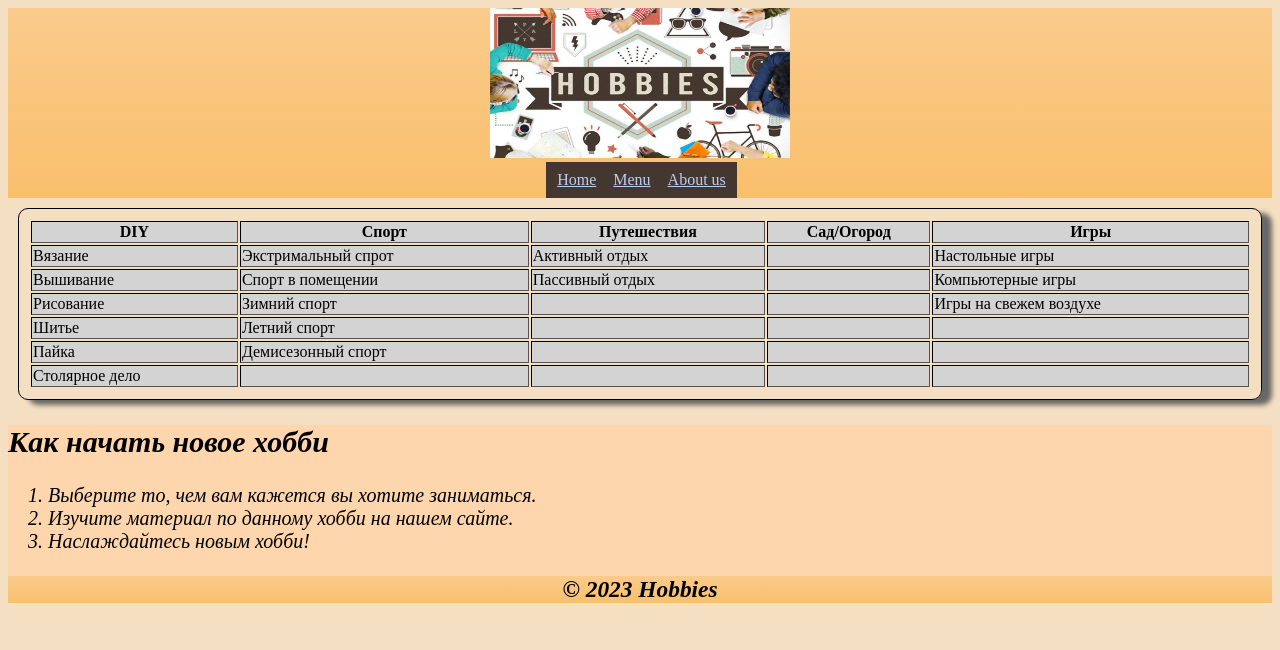
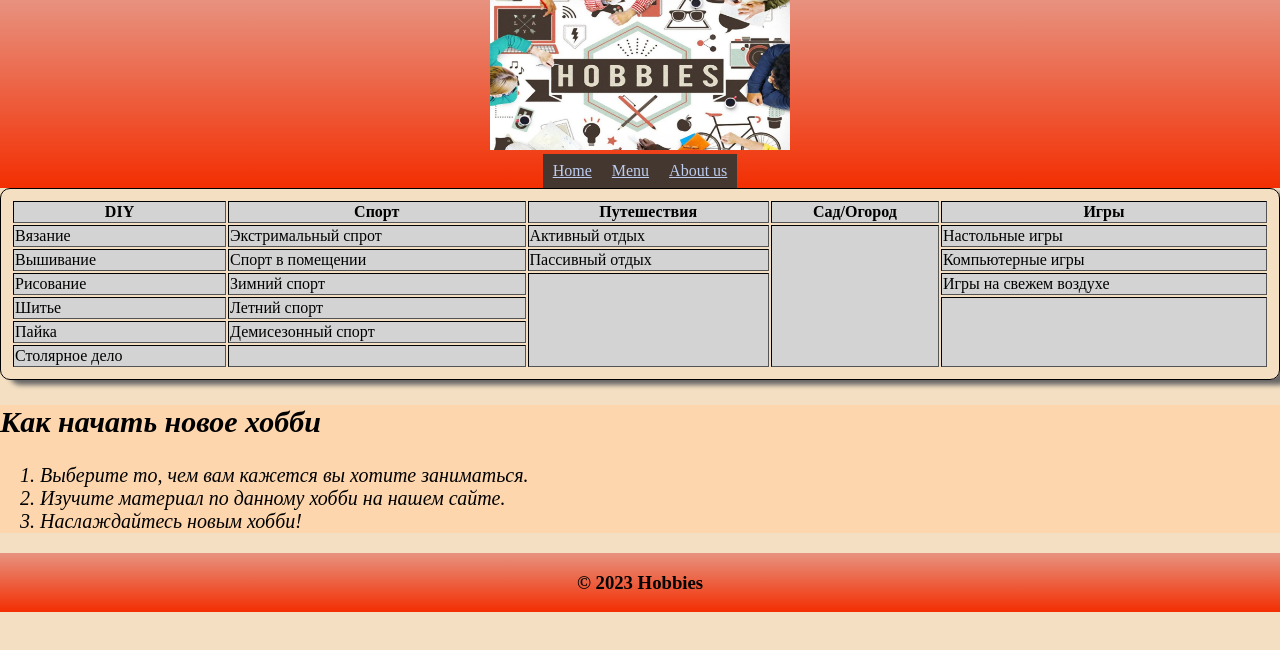
Before and after one commit to Reasoke/Hobbies_Site, a plain HTML site: page menu.html in a window 1280 px wide. Drawn offline with Linux system fonts and the light colour scheme.

Commit message:
Grid modification

```diff
--- a/menu.html
+++ b/menu.html
@@ -1,5 +1,6 @@
 <!DOCTYPE html>
 <html lang="en">
+
 <head>
     <meta charset="UTF-8">
     <meta http-equiv="X-UA-Compatible" content="IE=edge">
@@ -7,12 +8,14 @@
     <title>Hobbies</title>
     <link href="style/style.css" rel="stylesheet">
 </head>
+
 <body>
-    <div>
+    <div class="container">
+
         <div class="header">
             <header>
                 <div>
-                    <img id="logo" src="pics/logo.jpeg">
+                    <img class="block-header_elem-logo_mod-layout" src="pics/logo.jpeg">
                 </div>
             </header>
 
@@ -35,8 +38,8 @@
             </div>
         </div>
 
-        <main id="mainTable">
-            <table border="4">
+        <main class="main">
+            <table class="block-main_elem-mainTable_mod-padding" border="4">
                 <thead>
                     <tr>
                         <th>DIY</th>
@@ -51,48 +54,36 @@
                         <td>Вязание</td>
                         <td>Экстримальный спрот</td>
                         <td>Активный отдых</td>
-                        <td></td>
+                        <td rowspan="6"></td>
                         <td>Настольные игры</td>
                     </tr>
                     <tr>
                         <td>Вышивание</td>
                         <td>Спорт в помещении</td>
                         <td>Пассивный отдых</td>
-                        <td></td>
                         <td>Компьютерные игры</td>
                     </tr>
                     <tr>
                         <td>Рисование</td>
                         <td>Зимний спорт</td>
-                        <td></td>
-                        <td></td>
+                        <td rowspan="4"></td>
                         <td>Игры на свежем воздухе</td>
                     </tr>
                     <tr>
                         <td>Шитье</td>
                         <td>Летний спорт</td>
-                        <td></td>
-                        <td></td>
-                        <td></td>
+                        <td rowspan="3"></td>
                     </tr>
                     <tr>
                         <td>Пайка</td>
                         <td>Демисезонный спорт</td>
-                        <td></td>
-                        <td></td>
-                        <td></td>
                     </tr>
                     <tr>
                         <td>Столярное дело</td>
                         <td></td>
-                        <td></td>
-                        <td></td>
-                        <td></td>
                     </tr>
                 </tdody>
             </table>
-        </main>
-
             <article class="usefulInf">
                 <h2>Как начать новое хобби</h2>
                 <ol>
@@ -100,10 +91,16 @@
                     <li>Изучите материал по данному хобби на нашем сайте.</li>
                     <li>Наслаждайтесь новым хобби!</li>
                 </ol>
+
+            </article>
+        </main>
+
         <footer class="footer">
-                <p><h3>© 2023 Hobbies</h3></p>
+            <p>
+            <h3>© 2023 Hobbies</h3>
+            </p>
         </footer>
-        </article>
     </div>
 </body>
+
 </html>
--- a/style/style.css
+++ b/style/style.css
@@ -1,34 +1,61 @@
 body {
     background-color: #F4DFC2;
+    margin: 0;
+    padding: 0;
+}
+
+.container{
+    display: grid;
+    grid-template-columns: repeat(5, 1fr);
+    grid-template-rows: auto;
+    grid-template-areas:
+        "header header header header header"
+        "main main main main main"
+        "footer footer footer footer footer";
+}
+
+.header{
+    grid-area: header;
+}
+
+
+.main{
+    grid-area: main;
+}
+
+.footer {
+    grid-area: footer;
+
 }
 
 .header,
 .footer {
-    background: linear-gradient(#FACB8C, rgb(249, 191, 108));
+    background: linear-gradient(#e7927f, #f32e02);
     text-align-last: center;
 }
 
-#logo {
+.block-header_elem-logo_mod-layout {
     width: 300px;
     height: 150px;
+    text-align: center;
 }
 
-#pics {
+.block-main_elem-pics_mod-size {
     width: 300px;
     height: 300px;
+}
+
+.usefulInf{
+    font: italic 20px "Fira Sans", serif;
+    background-color: #fdd6ae;
 }
 
 .centerText {
     text-align-last: center;
 }
 
-.usefulInf {
-    font: italic 20px "Fira Sans", serif;
-    background-color: #fdd6ae;
-}
-
-#mainTable{
-    margin: 10px;
+.block-main_elem-mainTable_mod-padding{
+    padding: 10px;
 }
 
 table{
@@ -57,29 +84,20 @@ td:hover{
     margin: 0;
     padding: 0;
     list-style: none;
-    /* border: 1px solid #3a3232; */
     display: flex;
     align-items: center;
     justify-content: center;
-    /* background: #da7b00; */
-}
-
-.main-menu>li {
-    margin-right: -4px;
-    position: relative;
 }
 
 .main-menu a {
     display: block;
-    margin-left: -1px;
     padding: 8px 10px;
     color: #bccdf1;
-    border: 1px solid #43372F;
     background: #43372F;
 }
 
 .main-menu a:hover {
-    background: #f5f5f5;
+    background: #666666;
 }
 
 .main-menu .sub-menu {
@@ -91,11 +109,6 @@ td:hover{
     background: #ffffff;
 }
 
-.main-menu .sub-menu a {
-    border: 1px solid #e5e5e5;
-    margin-bottom: -1px;
-}
-
 .main-menu>li:hover .sub-menu {
     display: block;
 }
```
Also changed, not shown: aboutUs.html (+6 -6 lines), index.html (+11 -10 lines), tmp.html (+7 -4 lines). Lines whose indentation alone changed are shown as unchanged.
